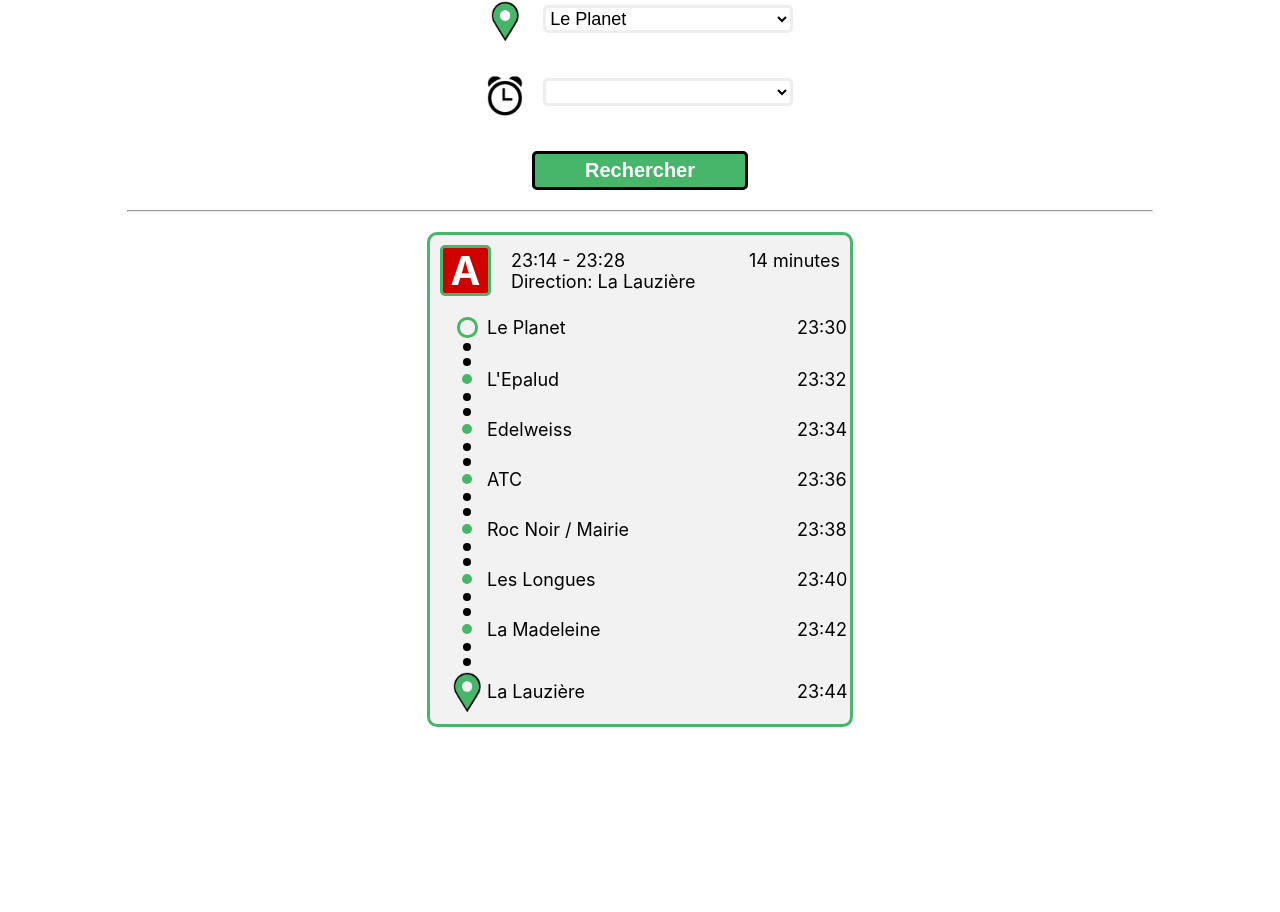
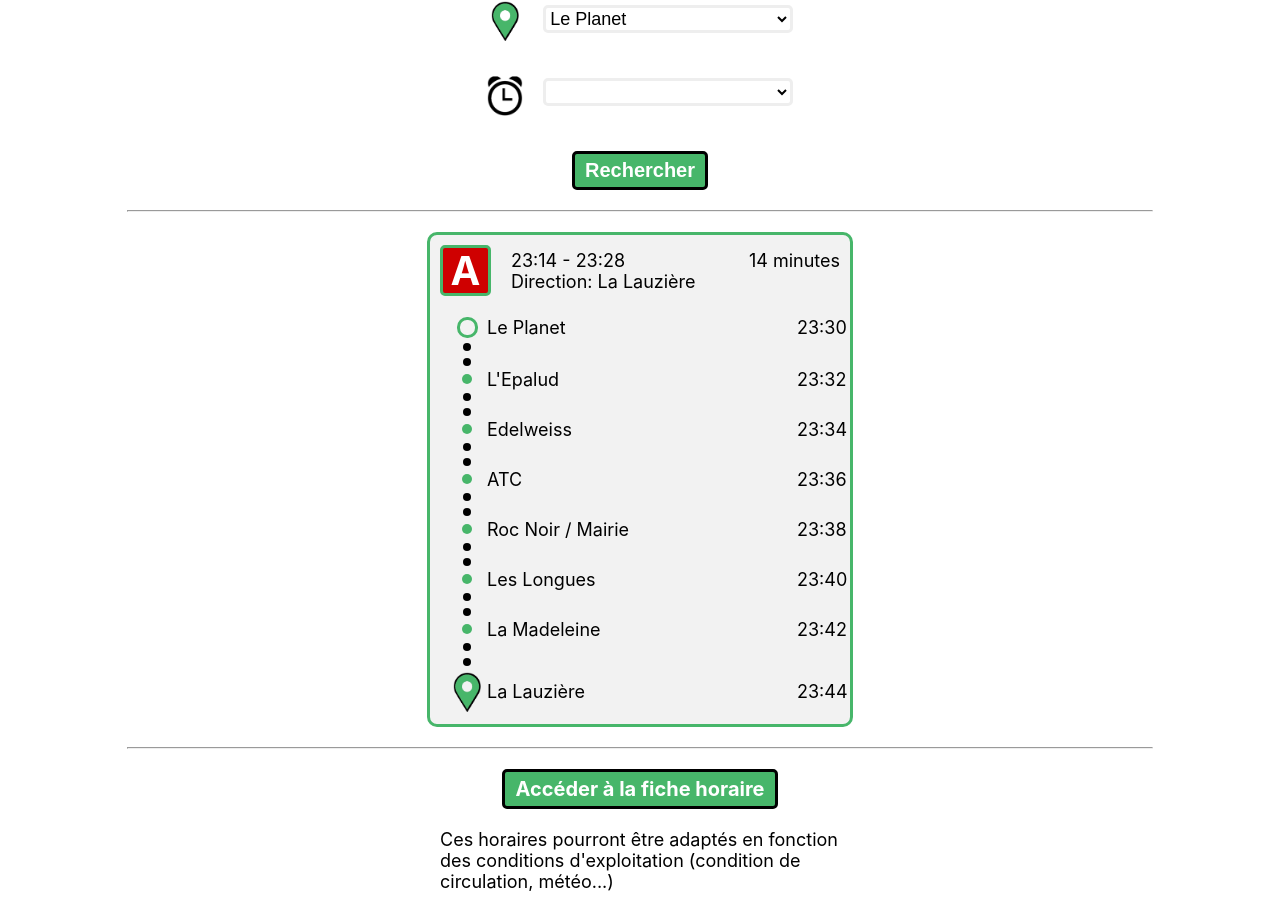
Before and after one commit to QuentinRCR/shuttle-time-display, a React (Create React App) app: page / in a window 1280 px wide. Shown: the part 281-1193 px from the top of the page. Before the commit the page ends 1008 px from the top, so only its background shows below. Built offline with nearby package versions, Linux system fonts and the light colour scheme.

Commit message:
add footer

```diff
--- a/src/App.js
+++ b/src/App.js
@@ -20,6 +20,11 @@ function App() {
         <hr />
         <ResultBox></ResultBox>
       </main>
+      <footer>
+        <hr />
+        <a className='button' href="http://" target="_blank" rel="noopener noreferrer">Accéder à la fiche horaire</a>
+        <p>Ces horaires pourront être adaptés en fonction des conditions d'exploitation (condition de circulation, météo...)</p>
+      </footer>
 
     </div>
   );
--- a/src/App.scss
+++ b/src/App.scss
@@ -33,4 +33,23 @@
     width: 80%;
     color: #ccc;
   }
+
+  footer{
+    display: flex;
+    flex-direction: column;
+    align-items: center;
+    padding-bottom: 20px;
+
+    a{
+      text-decoration: none;
+    }
+
+    p{
+      margin-top: 20px;
+      min-width: 290px;
+      max-width: 400px;
+      width: 70%;
+      font-size: 18px;
+    }
+  }
 }
--- a/src/components/button.scss
+++ b/src/components/button.scss
@@ -3,7 +3,8 @@
     font-weight: bold;
     color: white;
     font-size: 20px;
-    padding: 5px 50px 5px 50px;
+    padding: 5px 10px 5px 10px;
     border-radius: 5px;
     border: solid black;
+    cursor: pointer;
 }
```
